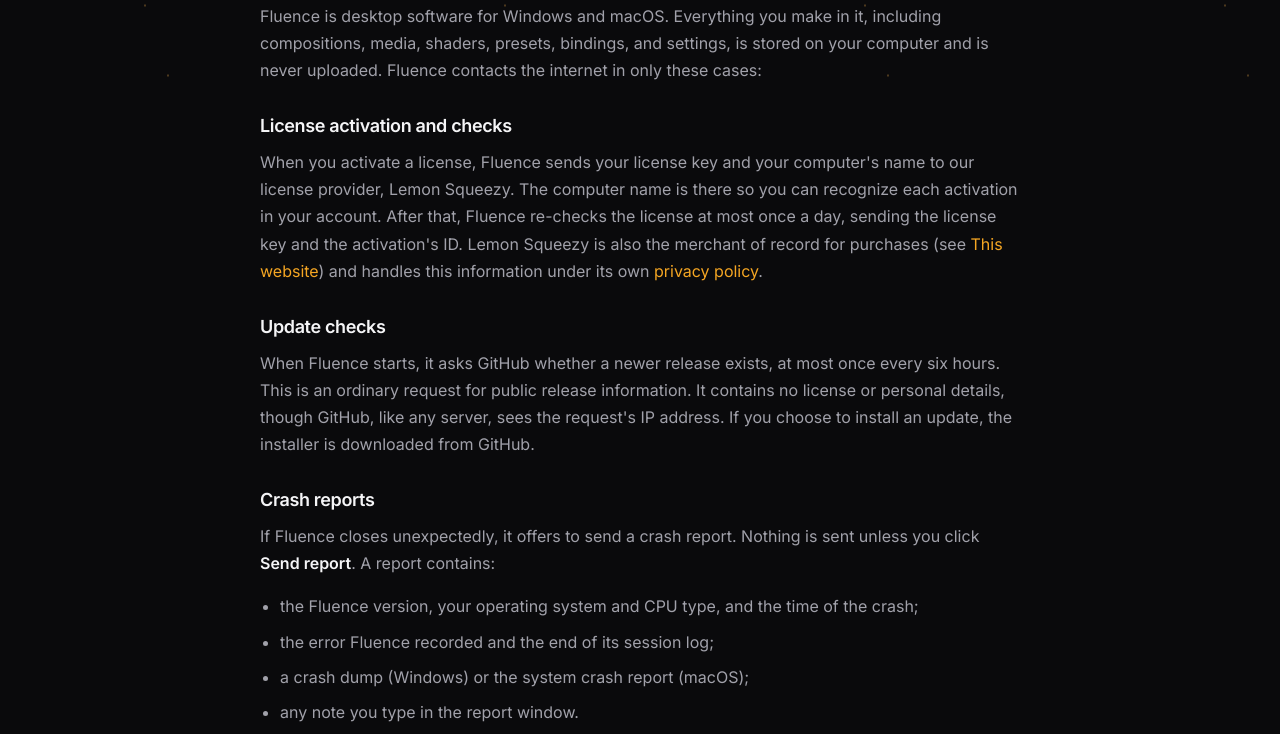
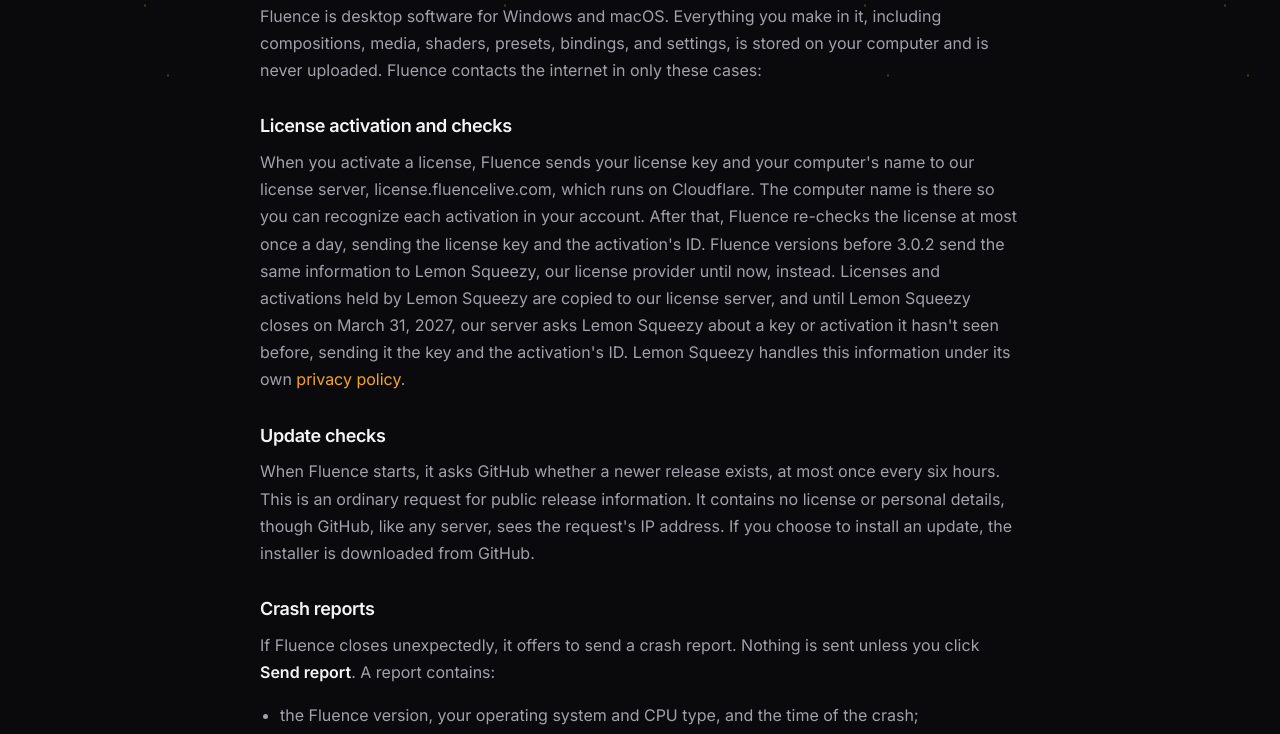
Before and after one commit to LuminaryOps/fluencelive, a plain HTML site: page privacy.html in a window 1280 px wide. Shown: the part 1244-1978 px from the top of the page. Drawn offline with Linux system fonts and the light colour scheme.

Commit message:
Account links, privacy policy covers the license server and accounts
Every page links to account.fluencelive.com (nav and footer), and the
download page points people there to see their licenses and computers.
The privacy policy now covers the customer account (one-time email
sign-in, one cookie) and the license server: Fluence 3.0.2 and later
checks licenses with license.fluencelive.com, earlier versions with
Lemon Squeezy, and the server copies Lemon Squeezy's licenses until it
closes on March 31, 2027. Purchases still go through Lemon Squeezy
until Stripe is set up.

Co-Authored-By: Claude Opus 5.5 <noreply@anthropic.com>

```diff
--- a/privacy.html
+++ b/privacy.html
@@ -30,6 +30,7 @@
       <li><a class="nav__link" href="/features">Features</a></li>
       <li><a class="nav__link" href="/shaders">Shaders</a></li>
       <li><a class="nav__link" href="/docs">Docs</a></li>
+      <li><a class="nav__link" href="https://account.fluencelive.com">Account</a></li>
     </ul>
     <a class="btn btn--primary nav__cta" href="/download">
       Download
@@ -100,11 +101,14 @@
         <h3>License activation and checks</h3>
         <p>
           When you activate a license, Fluence sends your license key and your computer's name to our
-          license provider, Lemon Squeezy. The computer name is there so you can recognize each
-          activation in your account. After that, Fluence re-checks the license at most once a day,
-          sending the license key and the activation's ID. Lemon Squeezy is also the merchant of record
-          for purchases (see <a href="#website">This website</a>) and handles this information under its
-          own <a href="https://www.lemonsqueezy.com/privacy" rel="noopener">privacy policy</a>.
+          license server, license.fluencelive.com, which runs on Cloudflare. The computer name is there so
+          you can recognize each activation in your account. After that, Fluence re-checks the license at
+          most once a day, sending the license key and the activation's ID. Fluence versions before 3.0.2
+          send the same information to Lemon Squeezy, our license provider until now, instead. Licenses and
+          activations held by Lemon Squeezy are copied to our license server, and until Lemon Squeezy closes on
+          March 31, 2027, our server asks Lemon Squeezy about a key or activation it hasn't seen before,
+          sending it the key and the activation's ID. Lemon Squeezy handles this information under its own
+          <a href="https://www.lemonsqueezy.com/privacy" rel="noopener">privacy policy</a>.
         </p>
 
         <h3>Update checks</h3>
@@ -183,6 +187,15 @@
           and use them only to provide your license and support. We never see your full payment card details.
         </p>
 
+        <h3>Your account</h3>
+        <p>
+          account.fluencelive.com shows your licenses and the computers they're activated on. There's no
+          password: you sign in with a one-time link we email you. We keep your email address so we can find
+          your licenses, and the sign-in emails are sent through Cloudflare. Signing in sets one cookie that
+          keeps you signed in for up to 30 days, and nothing else. Your account shows the licenses bought with
+          the email address you sign in with.
+        </p>
+
         <h2 id="email">If you email us</h2>
         <p>
           When you write to <a href="mailto:admin@fluencelive.com">admin@fluencelive.com</a>, we keep the
@@ -230,6 +243,7 @@
           <li><a href="/features">Features</a></li>
           <li><a href="/shaders">Shaders</a></li>
           <li><a href="/download">Download</a></li>
+          <li><a href="https://account.fluencelive.com">Your account</a></li>
         </ul>
       </div>
       <div>
```
Also changed, not shown: 404.html (+1 -0 lines), docs.html (+2 -0 lines), download.html (+7 -1 lines), features.html (+2 -0 lines), gallery.html (+2 -0 lines), index.html (+2 -0 lines), shaders.html (+2 -0 lines), support.html (+2 -0 lines).
